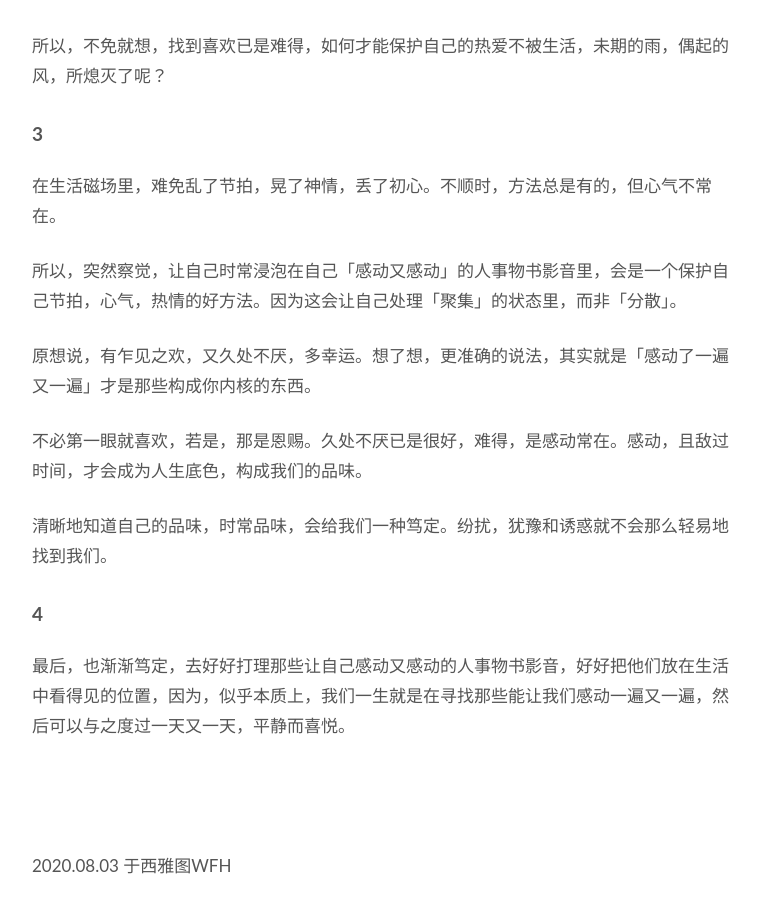
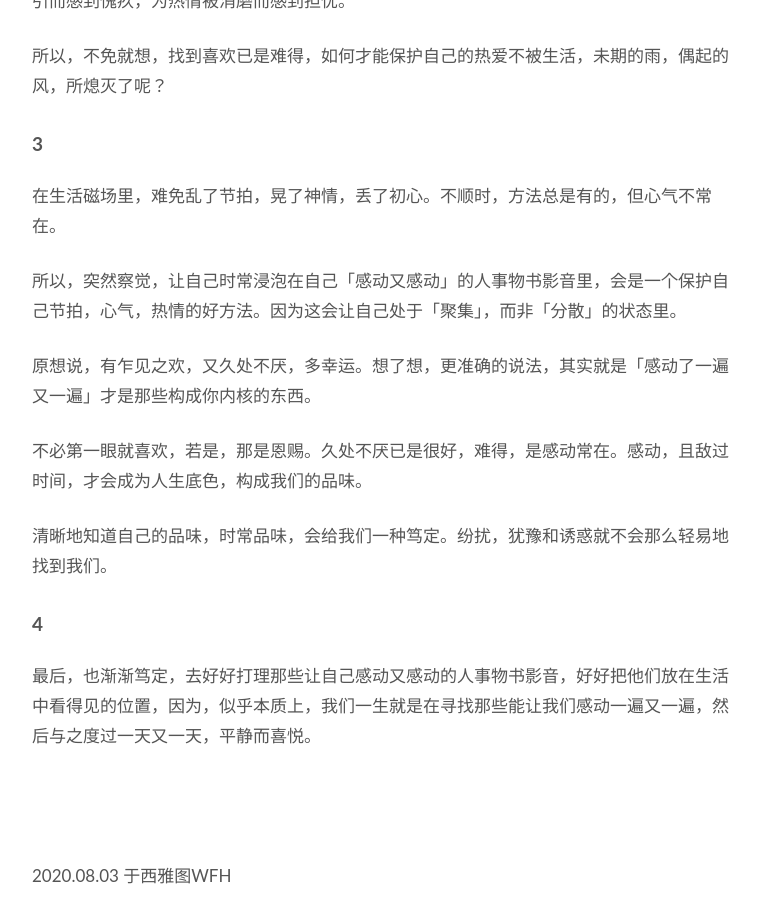
Before and after one commit to WillWang-X/willwang-x.github.io, a Jekyll site: the page built from _posts/blogs/2020-08-03-star-pocket.md, in a window 1280 px wide and 900 px high, scrolled down 1690 px. Shown: the whole window, without its empty margins (258-1018 px from the left). Built offline with Jekyll 4.4.1, drawn with Linux system fonts in a browser that asks for light colours; some of the changed text lies outside the part shown.

Commit message:
Fix typo

```diff
--- a/_posts/blogs/2020-08-03-star-pocket.md
+++ b/_posts/blogs/2020-08-03-star-pocket.md
@@ -9,7 +9,12 @@ published: true
 ---
 
 <br>
-[Updated](https://github.githistory.xyz/willwang-x/willwang-x.github.io/blob/master/_posts/blogs/2020-08-03-star-pocket.md): 2020.11.05
+
+<div style="color: gray">
+<a src="https://github.githistory.xyz/willwang-x/willwang-x.github.io/blob/master/_posts/blogs/2020-08-03-star-pocket.md"> Last Updated </a>
+<span> : 2020.11.23  </span>
+</div>
+
 
 ![will's exmaple](https://i.imgur.com/pgLa1rR.png)
 
@@ -44,7 +49,7 @@ published: true
 
 在生活磁场里，难免乱了节拍，晃了神情，丢了初心。不顺时，方法总是有的，但心气不常在。
 
-所以，突然察觉，让自己时常浸泡在自己「感动又感动」的人事物书影音里，会是一个保护自己节拍，心气，热情的好方法。因为这会让自己处理「聚集」的状态里，而非「分散」。
+所以，突然察觉，让自己时常浸泡在自己「感动又感动」的人事物书影音里，会是一个保护自己节拍，心气，热情的好方法。因为这会让自己处于「聚集」，而非「分散」的状态里。
 
 原想说，有乍见之欢，又久处不厌，多幸运。想了想，更准确的说法，其实就是「感动了一遍又一遍」才是那些构成你内核的东西。
 
@@ -54,7 +59,7 @@ published: true
 
 ## 4
 
-最后，也渐渐笃定，去好好打理那些让自己感动又感动的人事物书影音，好好把他们放在生活中看得见的位置，因为，似乎本质上，我们一生就是在寻找那些能让我们感动一遍又一遍，然后可以与之度过一天又一天，平静而喜悦。
+最后，也渐渐笃定，去好好打理那些让自己感动又感动的人事物书影音，好好把他们放在生活中看得见的位置，因为，似乎本质上，我们一生就是在寻找那些能让我们感动一遍又一遍，然后与之度过一天又一天，平静而喜悦。
 
 
 <br>
```
